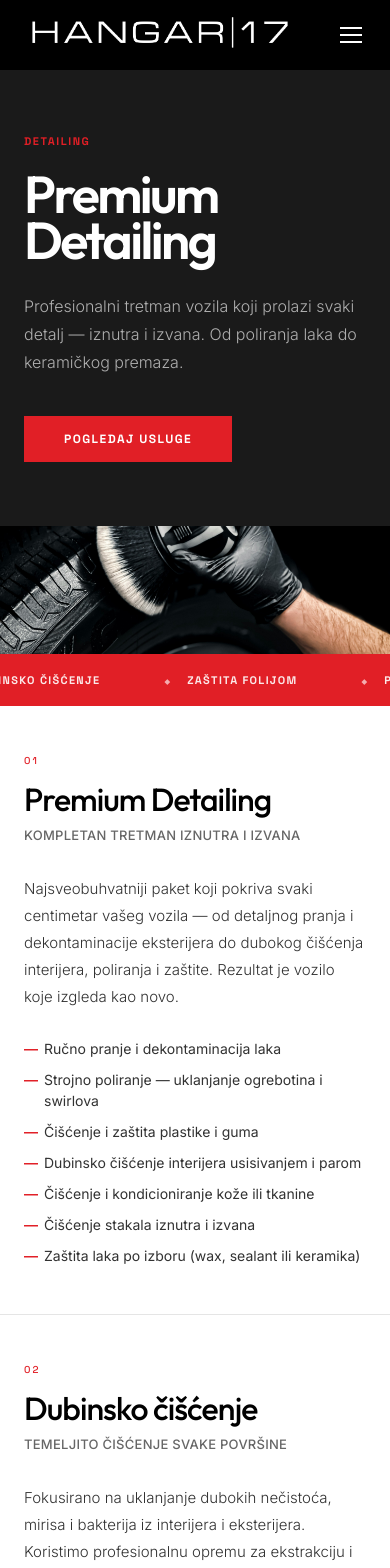
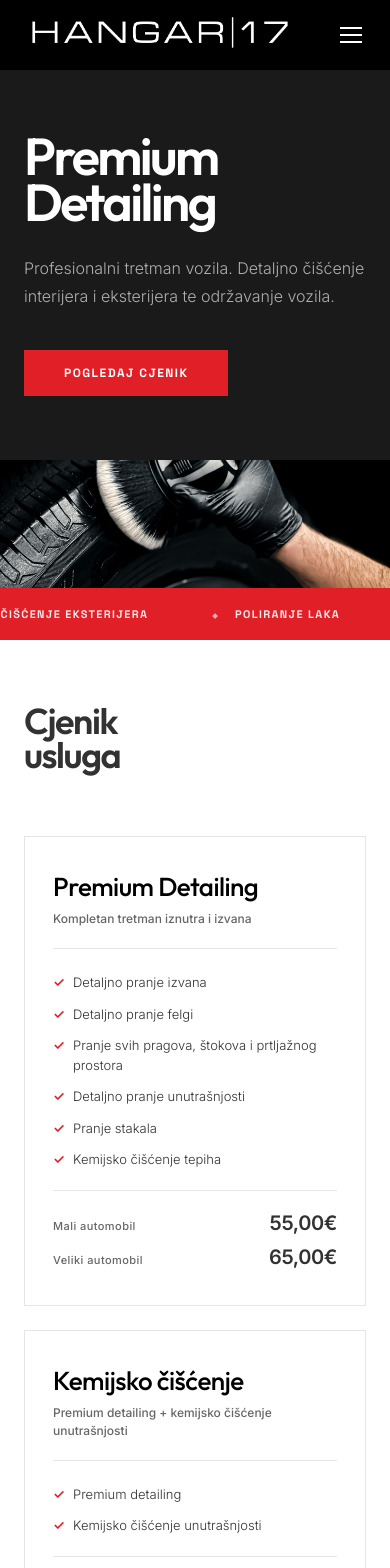
Before and after one commit to AdrianPalcic/Hangar17, a Next.js app: page /detailing in a window 390 px wide. Shown: the top 1568 px of the page. Built offline with nearby package versions, Linux system fonts and the light colour scheme.

Commit message:
najnovije izmjene

```diff
--- a/src/app/detailing/page.tsx
+++ b/src/app/detailing/page.tsx
@@ -12,71 +12,78 @@ export const metadata: Metadata = {
 }
 
 const tickerItems = [
-  'Keramički premaz', 'Paint correction', 'Dubinsko čišćenje',
-  'Zaštita folijom', 'Poliranje laka', 'Interior detail',
-  'Scratch removal', 'Engine bay', 'Headlight restoration',
+  'Dubinsko čišćenje', 'Detaljno čišćenje eksterijera', 'Poliranje laka',
+  'Pranje motornog prostora', 'Detaljno čišćenje interijera',
 ]
 
-const services = [
+const packages = [
   {
     id: 'premium-detailing',
-    n: '01',
-    title: 'Premium Detailing',
-    short: 'Kompletan tretman iznutra i izvana',
-    desc: 'Najsveobuhvatniji paket koji pokriva svaki centimetar vašeg vozila — od detaljnog pranja i dekontaminacije eksterijera do dubokog čišćenja interijera, poliranja i zaštite. Rezultat je vozilo koje izgleda kao novo.',
-    includes: [
-      'Ručno pranje i dekontaminacija laka',
-      'Strojno poliranje — uklanjanje ogrebotina i swirlova',
-      'Čišćenje i zaštita plastike i guma',
-      'Dubinsko čišćenje interijera usisivanjem i parom',
-      'Čišćenje i kondicioniranje kože ili tkanine',
-      'Čišćenje stakala iznutra i izvana',
-      'Zaštita laka po izboru (wax, sealant ili keramika)',
+    name: 'Premium Detailing',
+    tag: 'Kompletan tretman iznutra i izvana',
+    items: [
+      'Detaljno pranje izvana',
+      'Detaljno pranje felgi',
+      'Pranje svih pragova, štokova i prtljažnog prostora',
+      'Detaljno pranje unutrašnjosti',
+      'Pranje stakala',
+      'Kemijsko čišćenje tepiha',
+    ],
+    priceSmall: '55,00€',
+    priceLarge: '65,00€',
+  },
+  {
+    id: 'kemijsko-ciscenje',
+    name: 'Kemijsko čišćenje',
+    tag: 'Premium detailing + kemijsko čišćenje unutrašnjosti',
+    items: [
+      'Premium detailing',
+      'Kemijsko čišćenje unutrašnjosti',
+    ],
+    priceSmall: '180,00€',
+    priceLarge: '200,00€',
+  },
+  {
+    id: 'poliranje',
+    name: 'Poliranje vozila',
+    desc: 'Jednoslojno poliranje vozila za vraćanje prvotnog sjaja. Uključuje premium detailing i pranje motornog prostora.',
+    priceSmall: '260,00€',
+    priceLarge: '320,00€',
+  },
+  {
+    id: 'vip-care-club',
+    name: 'VIP Care Club',
+    tag: 'Paket održavanja — premium detailing na mjesečnoj bazi',
+    items: [
+      '3 dolaska mjesečno',
+      'Povlašteni termini',
+      'Nadopuna tekućine za pranje vjetrobranskog stakla',
+      'Za svakih 6 uzastopnih mjeseci voucher u iznosu 50,00€',
+    ],
+    note: '*Voucher vrijedi za neku od naših usluga koje ne obuhvaća VIP Care Club paket.',
+    price: '145,00€',
+    priceUnit: '/ mjesečno',
+    featured: true,
+  },
+]
+
+const addonGroups = [
+  {
+    title: 'Pranje po elementima',
+    items: [
+      { label: 'Uklanjanje psećih dlaka', price: '45 €' },
+      { label: 'Čišćenje kože sva sjedala', price: '90 €' },
+      { label: 'Čišćenje motornog prostora', price: '40 €' },
     ],
   },
   {
-    id: 'dubinsko-ciscenje',
-    n: '02',
-    title: 'Dubinsko čišćenje',
-    short: 'Temeljito čišćenje svake površine',
-    desc: 'Fokusirano na uklanjanje dubokih nečistoća, mirisa i bakterija iz interijera i eksterijera. Koristimo profesionalnu opremu za ekstrakciju i parno čišćenje koje dopire tamo gdje standardno čišćenje ne može.',
-    includes: [
-      'Ekstrakcija tepiha i presvlaka vrelom vodom',
-      'Parno čišćenje svih plastičnih površina',
-      'Ozonska dezinfekcija (uklanjanje mirisa i bakterija)',
-      'Čišćenje ventilacijskih otvora i klima sustava',
-      'Čišćenje prtljažnog prostora',
-      'Čišćenje motora — engine bay detail',
-    ],
-  },
-  {
-    id: 'poliranje',
-    n: '03',
-    title: 'Poliranje vozila',
-    short: 'Vraćanje originalnog sjaja laka',
-    desc: 'Strojno poliranje kojim uklanjamo ogrebotine, matiranja, swirl markove i oksidaciju laka. Nakon tretmana lak je gladak i reflektivan kao na prvom danu.',
-    includes: [
-      'Procjena stanja laka — debljinomjer',
-      'Jednofazno ili višefazno poliranje po potrebi',
-      'Uklanjanje laganih do srednje dubokih ogrebotina',
-      'Korekcija boje (paint correction)',
-      'Poliranje plastičnih farova (headlight restoration)',
-      'Aplikacija zaštite laka po završetku',
-    ],
-  },
-  {
-    id: 'zastita',
-    n: '04',
-    title: 'Zaštita vozila',
-    short: 'Dugotrajna zaštita laka i karoserije',
-    desc: 'Preventivna zaštita koja čuva vaše vozilo od UV zraka, kiselih kiša, insekata, ogrebotina i nečistoća. Nudimo višerazinsku zaštitu ovisno o potrebama i budžetu.',
-    includes: [
-      'Keramički premaz (coating) — zaštita 2–5 godina',
-      'Paint protection film (PPF) — folija na kritičnim zonama',
-      'Zaštitni wax ili polymer sealant',
-      'Zaštita stakala hidrofobnim premazom',
-      'Zaštita felgi keramičkim premazom',
-      'Zaštita interijera — kože, tkanine i plastike',
+    title: 'Kemijsko čišćenje po elementima',
+    items: [
+      { label: 'Prednja sjedala', price: '50 €' },
+      { label: 'Stražnja klupa', price: '60 €' },
+      { label: 'Tepisi komplet', price: '20 €' },
+      { label: 'Prtljažnik', price: '20 €' },
+      { label: 'Dječja sjedalica', price: '30 €' },
     ],
   },
 ]
@@ -89,13 +96,12 @@ export default function DetailingPage() {
       {/* HERO SPLIT */}
       <section className="hero-split">
         <div className="hero-left">
-          <div className="hero-eyebrow">Detailing</div>
           <h1 className="hero-h1">Premium<br />Detailing</h1>
           <p className="hero-lead">
-            Profesionalni tretman vozila koji prolazi svaki detalj —
-            iznutra i izvana. Od poliranja laka do keramičkog premaza.
+            Profesionalni tretman vozila. Detaljno čišćenje interijera i
+            eksterijera te održavanje vozila.
           </p>
-          <a href="#usluge" className="hero-cta">Pogledaj usluge</a>
+          <a href="#cjenik" className="hero-cta">Pogledaj cjenik</a>
         </div>
         <div className="najam-hero-right" style={{ position: 'relative', overflow: 'hidden' }}>
           <Image
@@ -117,52 +123,61 @@ export default function DetailingPage() {
         </div>
       </div>
 
-      {/* USLUGE */}
-      <section className="dt-services" id="usluge">
-        <div className="dt-services-inner">
-          {services.map(({ id, n, title, short, desc, includes }) => (
-            <div key={id} className="dt-service-row" id={id}>
-              <div className="dt-service-left">
-                <span className="dt-service-num">{n}</span>
-                <h2 className="dt-service-title">{title}</h2>
-                <p className="dt-service-short">{short}</p>
+      {/* CJENIK */}
+      <section className="cjenik-section" id="cjenik">
+        <div className="cjenik-inner">
+          <h2 className="section-h2">Cjenik<br />usluga</h2>
+          <div className="cjenik-grid">
+            {packages.map(({ id, name, tag, desc, items, note, price, priceUnit, priceSmall, priceLarge, featured }) => (
+              <div key={id} className={`cjenik-card${featured ? ' featured' : ''}`}>
+                <div className="cjenik-name">{name}</div>
+                {tag && <div className="cjenik-tag">{tag}</div>}
+                {desc && <p className="cjenik-desc">{desc}</p>}
+                {items && (
+                  <ul className="cjenik-list">
+                    {items.map((it) => <li key={it}>{it}</li>)}
+                  </ul>
+                )}
+                {note && <p className="cjenik-note">{note}</p>}
+                <div className="cjenik-price-block">
+                  {price ? (
+                    <div className="cjenik-price-single">
+                      <span className="cjenik-price">{price}</span>
+                      <span className="cjenik-price-unit">{priceUnit}</span>
+                    </div>
+                  ) : (
+                    <div className="cjenik-price-split">
+                      <div className="cjenik-price-item">
+                        <span className="cjenik-price-label">Mali automobil</span>
+                        <span className="cjenik-price">{priceSmall}</span>
+                      </div>
+                      <div className="cjenik-price-item">
+                        <span className="cjenik-price-label">Veliki automobil</span>
+                        <span className="cjenik-price">{priceLarge}</span>
+                      </div>
+                    </div>
+                  )}
+                </div>
               </div>
-              <div className="dt-service-right">
-                <p className="dt-service-desc">{desc}</p>
-                <ul className="dt-includes-list">
-                  {includes.map((item) => (
-                    <li key={item}>{item}</li>
-                  ))}
-                </ul>
-              </div>
-            </div>
-          ))}
+            ))}
+          </div>
         </div>
       </section>
 
-      {/* PROCESS */}
-      <section className="included-section">
-        <div className="included-inner">
-          <div className="included-header">
-            <h2 className="included-h2">Kako<br />funkcionira</h2>
-            <p className="included-lead">
-              Svaki detailing tretman prolazi kroz isti pažljivo definiran proces
-              koji garantira vrhunski rezultat bez kompromisa.
-            </p>
-          </div>
-          <div className="included-grid">
-            {[
-              { title: 'Konzultacija',     body: 'Pregledamo vozilo, procijenimo stanje laka i interijera te predložimo optimalni paket.' },
-              { title: 'Priprema',         body: 'Detaljna inspekcija, zaštita osjetljivih dijelova i priprema radnog prostora.' },
-              { title: 'Tretman',          body: 'Korak-po-korak izvođenje svih ugovorenih usluga profesionalnom opremom.' },
-              { title: 'Završna kontrola', body: 'Pregled svake površine pod profesionalnim osvjetljenjem i korekcija eventualnih nedostataka.' },
-              { title: 'Dokumentacija',    body: 'Fotodokumentacija prije i poslije tretmana — vidite razliku crno na bijelo.' },
-              { title: 'Preuzimanje',      body: 'Preuzimate vozilo osobno. Savjetujemo vas o održavanju kako bi efekt trajao što dulje.' },
-            ].map(({ title, body }) => (
-              <div key={title} className="included-item">
-                <div className="inc-check">✓</div>
-                <div className="inc-title">{title}</div>
-                <div className="inc-body">{body}</div>
+      {/* DODATNE USLUGE */}
+      <section className="addons-section">
+        <div className="addons-inner">
+          <h2 className="section-h2">Dodatne<br />usluge</h2>
+          <div className="addons-grid">
+            {addonGroups.map(({ title, items }) => (
+              <div key={title} className="addons-col">
+                <div className="addons-col-title">{title}</div>
+                {items.map(({ label, price }) => (
+                  <div key={label} className="addon-row">
+                    <span className="addon-label">{label}</span>
+                    <span className="addon-price">{price}</span>
+                  </div>
+                ))}
               </div>
             ))}
           </div>
@@ -175,8 +190,7 @@ export default function DetailingPage() {
           <div>
             <h2 className="cta-h2">Zatražite<br />ponudu</h2>
             <p className="cta-sub">
-              Javite nam se s fotografijama vozila ili dovedite
-              auto na besplatnu procjenu — predložit ćemo najprikladniji paket.
+              Javite nam se i dogovorite svoj termin.
             </p>
           </div>
           <div className="cta-contact-card">
@@ -189,7 +203,7 @@ export default function DetailingPage() {
               <strong>info@hangar17.hr</strong>
             </a>
             <a className="cta-contact-item" href="/kontakt">
-              <span className="cta-contact-label">Kontakt forma</span>
+              <span className="cta-contact-label">Kontakt obrazac</span>
               <strong>Pošaljite upit →</strong>
             </a>
           </div>
--- a/src/app/globals.css
+++ b/src/app/globals.css
@@ -240,7 +240,7 @@ img { display: block; max-width: 100%; }
   font-size: 14px; font-weight: 300; line-height: 1.7;
   color: rgba(255,255,255,.5); max-width: 340px;
 }
-.detailing-cta { margin-top: 48px; }
+.detailing-cta { display: flex; justify-content: center; margin-top: 48px; }
 
 /* ─── FOTOGRAFIRANJE SECTION ─────────────────────────────── */
 .foto-section { background: var(--offwhite); padding: 96px 40px; }
@@ -451,6 +451,33 @@ textarea { resize: vertical; min-height: 140px; }
 .period-desc { font-size: 12px; font-weight: 300; color: var(--sub); line-height: 1.6; }
 .period-card.featured .period-desc { color: rgba(255,255,255,.6); }
 .period-badge { display: inline-block; margin-bottom: 16px; padding: 3px 10px; background: var(--red); color: var(--white); font-size: 10px; font-weight: 700; letter-spacing: 0.08em; text-transform: uppercase; }
+
+/* ─── PACKAGES (uslužna prodaja) ─────────────────────────── */
+.packages-section { max-width: 1200px; margin: 0 auto; padding: 96px 40px; }
+.packages-grid { display: grid; grid-template-columns: repeat(3, 1fr); gap: 24px; }
+.package-card {
+  background: var(--white); border: 1.5px solid var(--border);
+  padding: 40px 32px; display: flex; flex-direction: column;
+  transition: border-color .2s, transform .2s;
+}
+.package-card:hover { transform: translateY(-4px); }
+.package-card.featured { background: var(--dark); border-color: var(--dark); }
+.package-name { font-size: 24px; font-weight: 600; letter-spacing: -0.02em; color: var(--text); margin-bottom: 6px; }
+.package-card.featured .package-name { color: var(--white); }
+.package-tag {
+  font-size: 12px; font-weight: 500; color: var(--sub);
+  margin-bottom: 28px; padding-bottom: 24px; border-bottom: 1px solid var(--border);
+}
+.package-card.featured .package-tag { color: rgba(255,255,255,.5); border-bottom-color: rgba(255,255,255,.12); }
+.package-list { list-style: none; display: flex; flex-direction: column; gap: 14px; margin-bottom: 32px; flex: 1; }
+.package-list li { font-size: 13px; font-weight: 300; color: var(--text); line-height: 1.5; padding-left: 22px; position: relative; }
+.package-list li::before { content: '✓'; position: absolute; left: 0; top: 0; color: var(--red); font-weight: 700; }
+.package-card.featured .package-list li { color: rgba(255,255,255,.75); }
+.package-price {
+  font-size: 28px; font-weight: 800; letter-spacing: -0.03em; color: var(--text);
+  padding-top: 20px; border-top: 1px solid var(--border);
+}
+.package-card.featured .package-price { color: var(--white); border-top-color: rgba(255,255,255,.12); }
 .cta-section { background: var(--black); padding: 96px 40px; }
 .cta-inner { max-width: 1200px; margin: 0 auto; display: grid; grid-template-columns: 1fr 480px; gap: 80px; align-items: center; }
 .cta-h2  { font-size: clamp(40px, 5vw, 64px); font-weight: 600; letter-spacing: -0.05em; line-height: 0.9; color: var(--white); margin-bottom: 16px; }
@@ -763,51 +790,69 @@ textarea { resize: vertical; min-height: 140px; }
   .vd-page { padding: 32px 0 64px; }
 }
 
-/* ─── DETAILING PAGE — SERVICES ─────────────────────────── */
-.dt-services { background: var(--white); }
-.dt-services-inner { max-width: 1200px; margin: 0 auto; }
-.dt-service-row {
-  display: grid; grid-template-columns: 1fr 1.6fr;
-  gap: 80px; align-items: start;
-  padding: 72px 40px;
-  border-bottom: 1px solid var(--border);
+/* ─── DETAILING PAGE — CJENIK ────────────────────────────── */
+.cjenik-section { max-width: 1200px; margin: 0 auto; padding: 96px 40px; }
+.cjenik-grid { display: grid; grid-template-columns: repeat(4, 1fr); gap: 24px; margin-top: 56px; }
+.cjenik-card {
+  background: var(--white); border: 1.5px solid var(--border);
+  padding: 36px 28px; display: flex; flex-direction: column;
+  transition: border-color .2s, transform .2s;
 }
-.dt-service-row:last-child { border-bottom: none; }
-.dt-service-num {
-  display: block;
-  font-family: var(--font-microgramma);
-  font-size: 10px; font-weight: 500;
-  letter-spacing: 0.2em; color: var(--red);
-  margin-bottom: 16px;
+.cjenik-card:hover { transform: translateY(-4px); }
+.cjenik-card.featured { background: var(--dark); border-color: var(--dark); }
+.cjenik-name {
+  font-family: var(--font-manufaktur);
+  font-size: 26px; font-weight: 500; letter-spacing: -0.02em;
+  line-height: 1.05; color: var(--black); margin-bottom: 10px;
 }
-.dt-service-title {
-  font-family: var(--font-manufaktur);
-  font-size: clamp(32px, 4vw, 56px); font-weight: 500;
-  letter-spacing: -0.03em; line-height: 1;
-  color: var(--black); margin-bottom: 12px;
+.cjenik-card.featured .cjenik-name { color: var(--white); }
+.cjenik-tag {
+  font-size: 12px; font-weight: 500; color: var(--sub); line-height: 1.5;
+  margin-bottom: 24px; padding-bottom: 20px; border-bottom: 1px solid var(--border);
 }
-.dt-service-short {
-  font-size: 13px; font-weight: 500;
-  letter-spacing: 0.02em; color: var(--sub);
-  text-transform: uppercase;
+.cjenik-card.featured .cjenik-tag { color: rgba(255,255,255,.5); border-bottom-color: rgba(255,255,255,.12); }
+.cjenik-desc {
+  font-size: 13px; font-weight: 300; color: var(--text); line-height: 1.7;
+  margin-bottom: 24px; flex: 1;
 }
-.dt-service-desc {
-  font-size: 15px; font-weight: 300; line-height: 1.8;
-  color: var(--text); margin-bottom: 28px;
+.cjenik-card.featured .cjenik-desc { color: rgba(255,255,255,.75); }
+.cjenik-list { list-style: none; display: flex; flex-direction: column; gap: 12px; margin-bottom: 20px; flex: 1; }
+.cjenik-list li {
+  font-size: 13px; font-weight: 300; color: var(--text); line-height: 1.5;
+  padding-left: 20px; position: relative;
 }
-.dt-includes-list {
-  list-style: none; padding: 0; margin: 0;
-  display: flex; flex-direction: column; gap: 10px;
+.cjenik-list li::before { content: '✓'; position: absolute; left: 0; top: 0; color: var(--red); font-weight: 700; }
+.cjenik-card.featured .cjenik-list li { color: rgba(255,255,255,.75); }
+.cjenik-note {
+  font-size: 11px; font-weight: 300; font-style: italic; color: var(--sub);
+  line-height: 1.5; margin-bottom: 20px;
 }
-.dt-includes-list li {
-  font-size: 14px; font-weight: 400; color: var(--text);
-  padding-left: 20px; position: relative; line-height: 1.5;
+.cjenik-card.featured .cjenik-note { color: rgba(255,255,255,.4); }
+.cjenik-price-block { margin-top: auto; padding-top: 20px; border-top: 1px solid var(--border); }
+.cjenik-card.featured .cjenik-price-block { border-top-color: rgba(255,255,255,.12); }
+.cjenik-price-split { display: flex; flex-direction: column; gap: 10px; }
+.cjenik-price-item { display: flex; align-items: baseline; justify-content: space-between; gap: 12px; }
+.cjenik-price-label { font-size: 11px; font-weight: 500; letter-spacing: 0.04em; color: var(--sub); }
+.cjenik-card.featured .cjenik-price-label { color: rgba(255,255,255,.5); }
+.cjenik-price { font-size: 20px; font-weight: 800; letter-spacing: -0.02em; color: var(--text); white-space: nowrap; }
+.cjenik-card.featured .cjenik-price { color: var(--white); }
+.cjenik-price-single { display: flex; align-items: baseline; gap: 8px; }
+.cjenik-price-single .cjenik-price { font-size: 28px; }
+.cjenik-price-unit { font-size: 12px; font-weight: 400; color: var(--sub); }
+.cjenik-card.featured .cjenik-price-unit { color: rgba(255,255,255,.5); }
+
+/* ─── DETAILING PAGE — DODATNE USLUGE ────────────────────── */
+.addons-section { background: var(--offwhite); padding: 96px 40px; }
+.addons-inner { max-width: 1200px; margin: 0 auto; }
+.addons-grid { display: grid; grid-template-columns: 1fr 1fr; gap: 64px; margin-top: 56px; }
+.addons-col-title {
+  font-size: 12px; font-weight: 700; letter-spacing: 0.1em; text-transform: uppercase;
+  color: var(--sub); margin-bottom: 20px; padding-bottom: 16px; border-bottom: 1px solid var(--border);
 }
-.dt-includes-list li::before {
-  content: '—';
-  position: absolute; left: 0;
-  color: var(--red); font-weight: 600;
-}
+.addon-row { display: flex; align-items: baseline; justify-content: space-between; gap: 16px; padding: 13px 0; border-bottom: 1px solid var(--border); }
+.addon-row:last-child { border-bottom: none; }
+.addon-label { font-size: 14px; font-weight: 400; color: var(--text); }
+.addon-price { font-size: 14px; font-weight: 700; color: var(--text); white-space: nowrap; }
 
 /* ─── MODAL ──────────────────────────────────────────────── */
 .modal-overlay { display: none; position: fixed; inset: 0; background: rgba(0,0,0,.7); z-index: 999; align-items: center; justify-content: center; padding: 24px; }
@@ -860,7 +905,6 @@ footer { background: var(--black); padding: 60px 40px 32px; }
   .services-split--3 { grid-template-columns: 1fr; }
   .svc-panel { padding: 60px 32px; min-height: auto; }
   .detailing-section { padding: 64px 24px; }
-  .dt-service-row { grid-template-columns: 1fr; gap: 32px; padding: 48px 24px; }
   .detailing-grid { grid-template-columns: 1fr; }
   .detailing-card { border-right: none !important; }
   .detailing-card:nth-child(3) { border-bottom: 1px solid rgba(255,255,255,.08) !important; }
@@ -885,6 +929,9 @@ footer { background: var(--black); padding: 60px 40px 32px; }
   .cta-inner { grid-template-columns: 1fr; gap: 48px; }
   .how-grid,
   .how-grid--4 { grid-template-columns: 1fr; }
+  .packages-grid { grid-template-columns: 1fr; }
+  .cjenik-grid { grid-template-columns: 1fr 1fr; }
+  .addons-grid { grid-template-columns: 1fr; gap: 40px; }
 
   .filter-inner { padding: 12px 24px; gap: 8px; grid-template-columns: 1fr 1fr; }
   .filter-divider { display: none; }
@@ -907,10 +954,12 @@ footer { background: var(--black); padding: 60px 40px 32px; }
   footer { padding: 48px 24px 28px; }
   .cta-section { padding: 64px 24px; }
   .cta-form-row { grid-template-columns: 1fr; }
-  .how-section, .periods-section { padding: 64px 24px; }
+  .how-section, .periods-section, .packages-section { padding: 64px 24px; }
   .included-section { padding: 64px 24px; }
   .included-grid { grid-template-columns: 1fr; }
   .modal-form-row { grid-template-columns: 1fr; }
+  .cjenik-section, .addons-section { padding: 64px 24px; }
+  .cjenik-grid { grid-template-columns: 1fr; }
 }
 
 @media (max-width: 600px) {
--- a/src/app/rabljena-vozila/VehicleList.tsx
+++ b/src/app/rabljena-vozila/VehicleList.tsx
@@ -52,7 +52,7 @@ export default function VehicleList({ vehicles }: { vehicles: Vehicle[] }) {
           </select>
 
           <select className="filter-select" value={filterFuel} onChange={(e) => setFilterFuel(e.target.value)}>
-            <option value="">Sva goriva</option>
+            <option value="">Svi motori</option>
             <option value="Benzin">Benzin</option>
             <option value="Diesel">Diesel</option>
             <option value="Električni">Električni</option>
@@ -75,7 +75,7 @@ export default function VehicleList({ vehicles }: { vehicles: Vehicle[] }) {
                 className={`chip${v === 'all' ? ' red-chip' : ''}${activeStatus === v ? ' active' : ''}`}
                 onClick={() => setActiveStatus(v)}
               >
-                {v === 'all' ? 'Sve' : v === 'dostupno' ? 'Samo dostupno' : 'Prodano'}
+                {v === 'all' ? 'Sve' : v === 'dostupno' ? 'Dostupno' : 'Prodano'}
               </button>
             ))}
           </div>
--- a/src/components/Footer.tsx
+++ b/src/components/Footer.tsx
@@ -16,18 +16,29 @@ export default function Footer() {
                 style={{ height: 44, width: 'auto', filter: 'brightness(0) invert(1)' }}
               />
             </div>
+            <a
+              href="https://www.njuskalo.hr/trgovina/rikverczg"
+              target="_blank"
+              rel="noreferrer"
+              className="footer-njuskalo"
+            >
+              <Image src="/njuskalo.png" alt="" width={22} height={22} unoptimized />
+              Njuškalo trgovina
+            </a>
           </div>
 
           <div className="footer-col">
             <div className="footer-col-title">Usluge</div>
             <Link href="/rabljena-vozila">Prodaja vozila</Link>
             <Link href="/rabljena-vozila#narudzba">Uvoz po narudžbi</Link>
+            <Link href="/usluzna-prodaja">Uslužna prodaja</Link>
             <Link href="/najam">Najam vozila</Link>
+            <Link href="/detailing">Detailing</Link>
           </div>
 
           <div className="footer-col">
             <div className="footer-col-title">Kontakt</div>
-            <a href="mailto:info@rikverc.hr">info@hangar17.hr</a>
+            <a href="mailto:info@hangar17.hr">info@hangar17.hr</a>
             <a href="tel:+385916309076">+385 91 6309 076</a>
             <span>Šandora Brešćenskog 17<br />10410 Pleso</span>
           </div>
--- a/src/sanity/schemaTypes/vehicle.ts
+++ b/src/sanity/schemaTypes/vehicle.ts
@@ -84,7 +84,7 @@ export const vehicleType = defineType({
       validation: (r) => r.required().min(0),
     }),
     defineField({
-      name: 'fuel', title: 'Gorivo',
+      name: 'fuel', title: 'Motor',
       type: 'string', group: 'tehnicko',
       options: {
         list: ['Benzin', 'Diesel', 'Električni', 'Hibrid (Plug-in)', 'Hibrid (Blagi)', 'LPG', 'Vodik'],
@@ -102,7 +102,7 @@ export const vehicleType = defineType({
       description: 'Npr. "140 kW / 190 KS"',
     }),
     defineField({
-      name: 'displacement', title: 'Zapremina / baterija',
+      name: 'displacement', title: 'Zapremnina',
       type: 'string', group: 'tehnicko',
       description: 'Npr. "1.995 ccm" ili "77 kWh"',
     }),
@@ -133,7 +133,7 @@ export const vehicleType = defineType({
       type: 'number', group: 'tehnicko',
     }),
     defineField({
-      name: 'vatIncluded', title: 'Vozilo u sustavu PDV',
+      name: 'vatIncluded', title: 'Vozilo u sustavu PDV-a',
       type: 'boolean', group: 'tehnicko',
       initialValue: false,
     }),
```
Also changed, not shown: src/app/kontakt/page.tsx (+8 -7 lines), src/app/najam/page.tsx (+22 -50 lines), src/app/page.tsx (+16 -36 lines), src/app/rabljena-vozila/[slug]/VehicleDetail.tsx (+4 -4 lines), src/app/rabljena-vozila/page.tsx (+6 -9 lines), src/app/usluzna-prodaja/page.tsx (+67 -91 lines).
